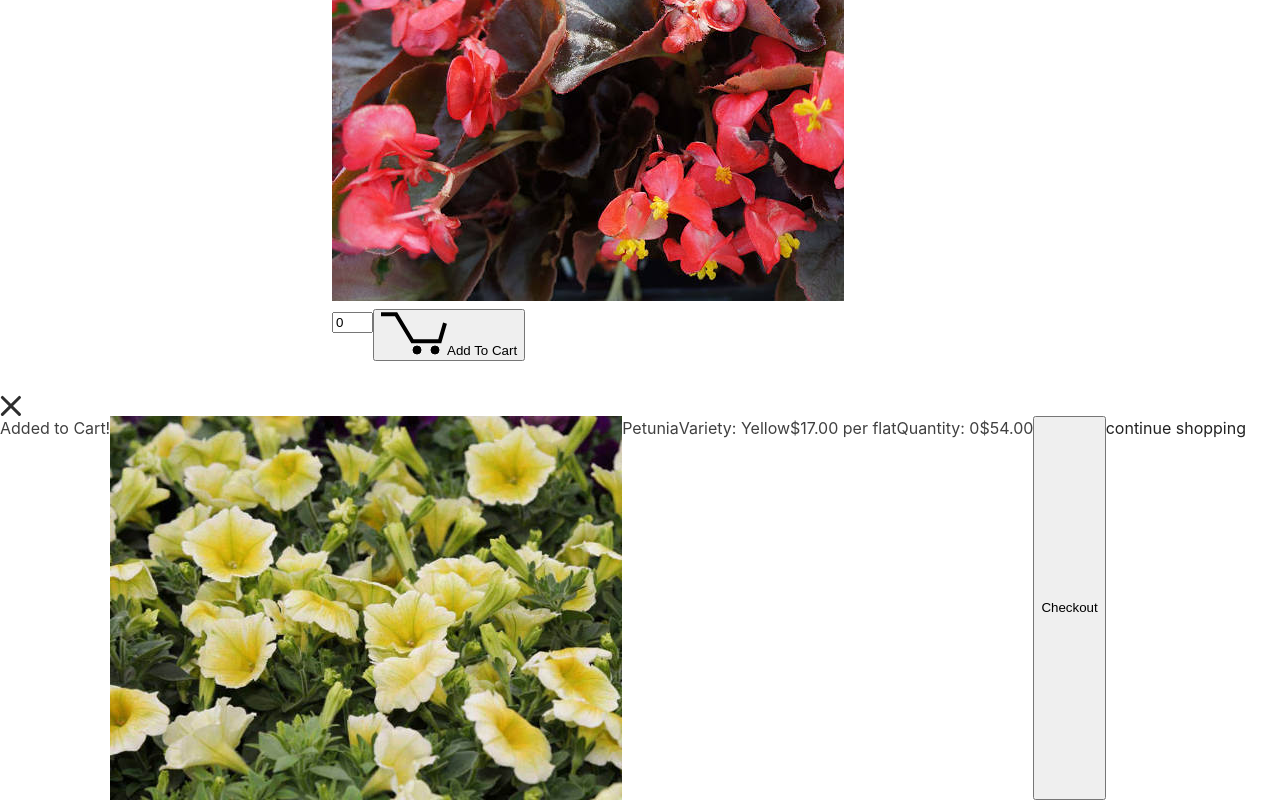
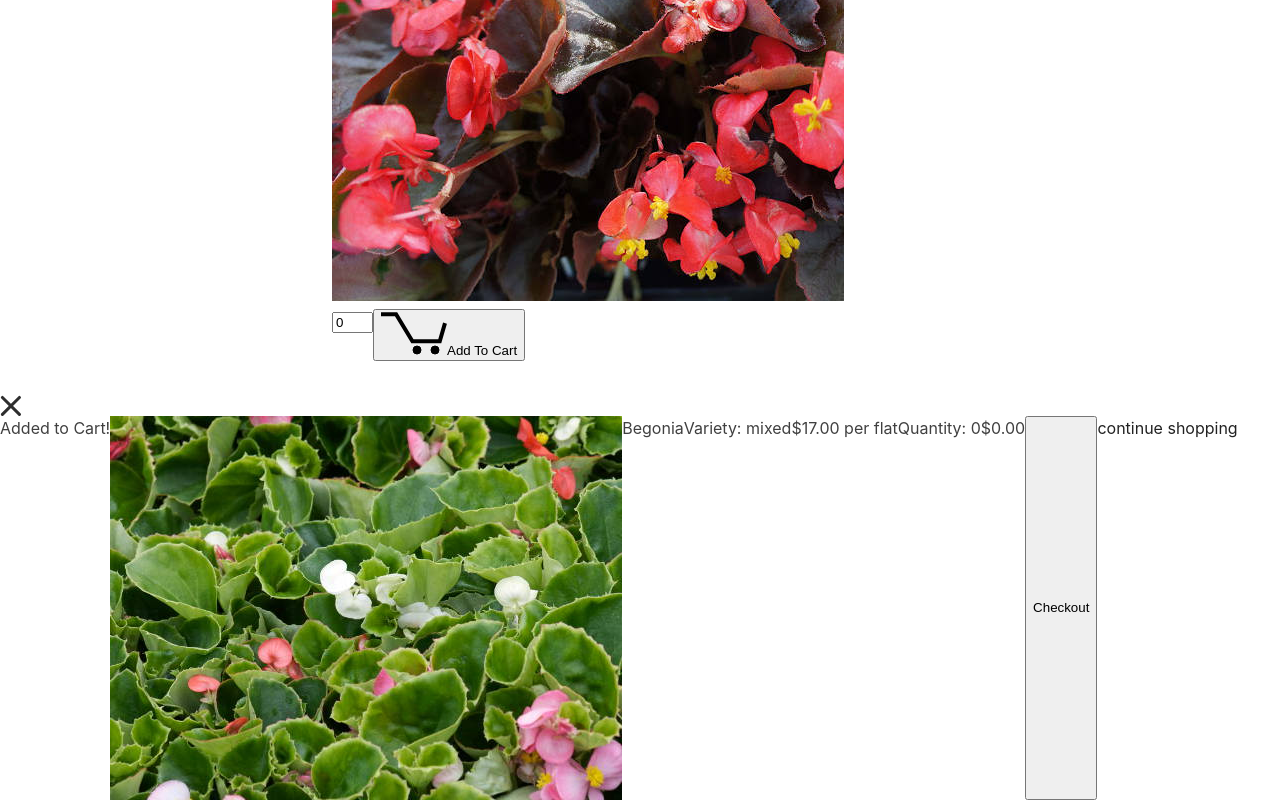
Before and after one commit to betsystevens/flowersale, a React (Create React App) app: page /flats/1 in a window 1280 px wide. Shown: the part 2284-3084 px from the top of the page. Built offline with nearby package versions, Linux system fonts and the light colour scheme.

Commit message:
pass selected flower details to display on modal

```diff
--- a/src/components/AddedToCart.js
+++ b/src/components/AddedToCart.js
@@ -5,6 +5,8 @@ function AddedToCart(props) {
   if (!props.open) {
     display = "hidden";
   }
+  console.log(props.image);
+  const total = (props.quantity * props.price).toFixed(2);
   return (
     <div className={display}>
       <div className="fixed left-1/3 top-20 m-auto w-1/3 h-auto shadow bg-gray-50 px-8 py-4">
@@ -13,22 +15,23 @@ function AddedToCart(props) {
             onClick={props.closeAddedModal}
             src="/assets/icons/cross3px.svg"
             alt="close icon"
-            class="w-6 h-6 pt-1 cursor-pointer"
+            className="w-6 h-6 pt-1 cursor-pointer"
           />
         </div>
-        <div class="m-auto py-4 flex flex-col items-center">
-          <p class="font-medium text-2xl">Added to Cart!</p>
+        <div className="m-auto py-4 flex flex-col items-center">
+          <p className="font-medium text-2xl">Added to Cart!</p>
           <img
-            src="/assets/images/flats/petuniaYellow512x384.jpg"
+            src={props.image}
+            // src="/assets/images/flats/petuniaYellow512x384.jpg"
             alt="yellow petunia"
-            class="my-4 w-40 shadow-lg border-4 border-white"
+            className="my-4 w-40 shadow-lg border-4 border-white"
           />
-          <p class="mt-1 text-2xl">Petunia</p>
-          <p class="mt-1.5 text-sm">Variety: Yellow</p>
-          <p class="mt-1 text-sm">$17.00 per flat</p>
-          <p class="mt-5 text-lg">Quantity: {props.quantity}</p>
-          <p class="py-1 text-lg">$54.00</p>
-          <button class="my-3 py-1 px-4 text-sm rounded border-2 border-purple-500">
+          <p className="mt-1 text-2xl">{props.name}</p>
+          <p className="mt-1.5 text-sm">Variety: {props.variety}</p>
+          <p className="mt-1 text-sm">$17.00 per flat</p>
+          <p className="mt-5 text-lg">Quantity: {props.quantity}</p>
+          <p className="py-1 text-lg">${total}</p>
+          <button className="my-3 py-1 px-4 text-sm rounded border-2 border-purple-500">
             Checkout
           </button>
           <a href="#" class="mt-3">
--- a/src/components/FlowerDetails.js
+++ b/src/components/FlowerDetails.js
@@ -171,6 +171,10 @@ class FlowerDetails extends React.Component {
           open={this.state.open}
           closeAddedModal={(e) => this.closeAddedModal(e)}
           quantity={this.state.quantity}
+          image={variety[this.state.selectedImageId].image}
+          name={this.props.flower.name}
+          variety={variety[this.state.selectedImageId].name}
+          price={price}
         />
       </div>
     );
```
